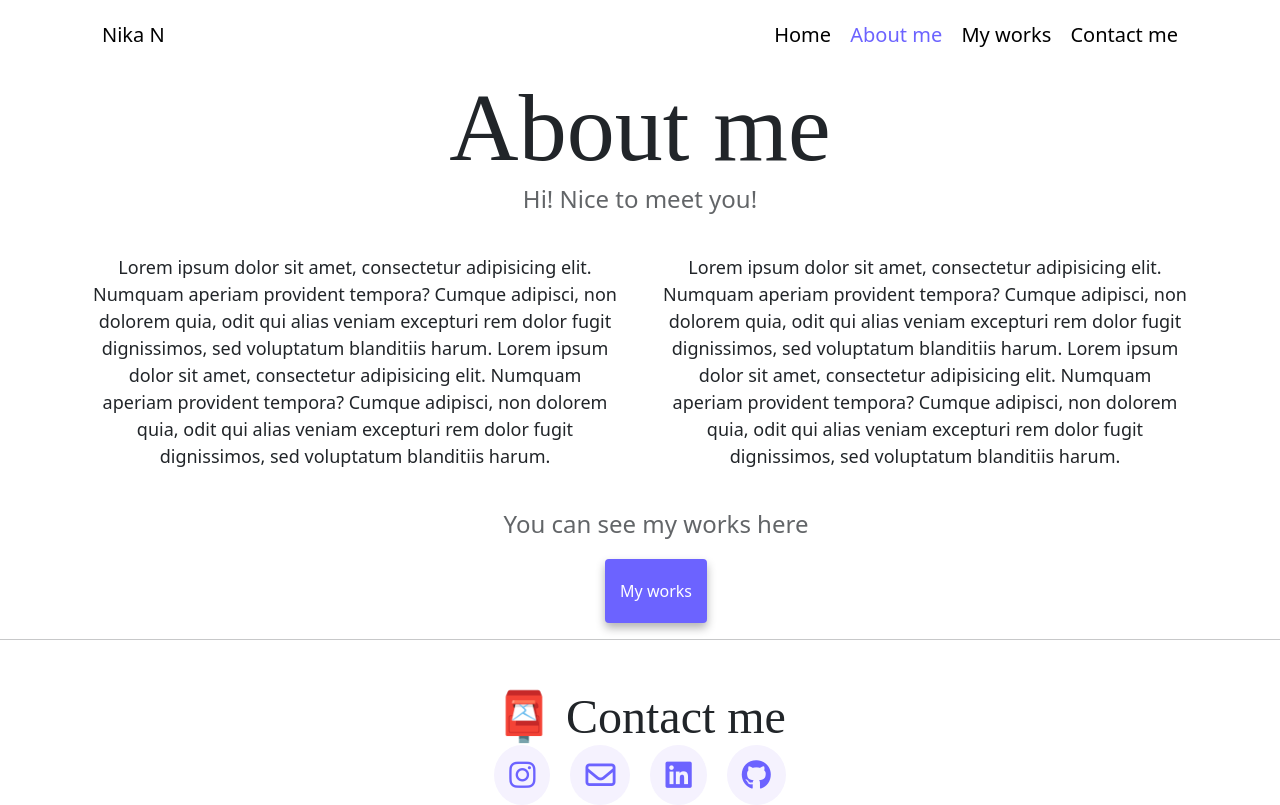
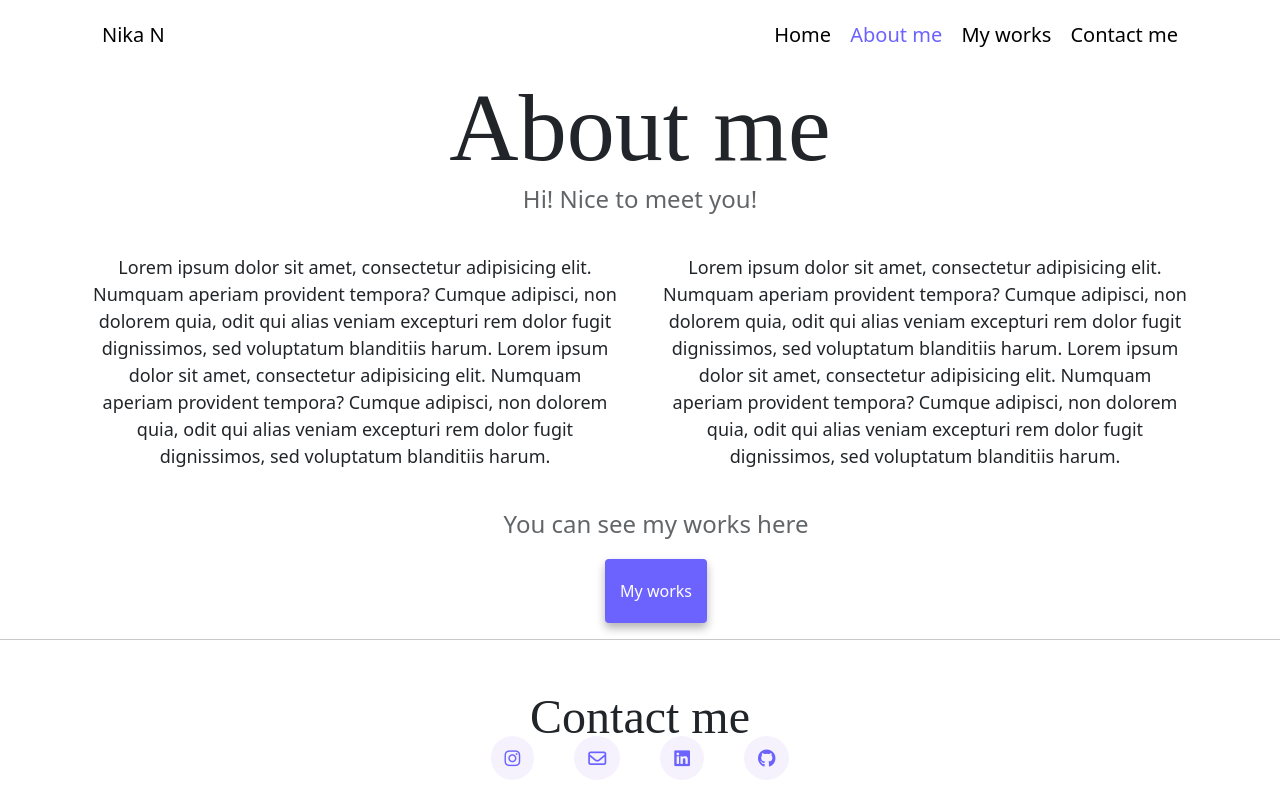
Before and after one commit to NikaN-A/Front-end-developer, a plain HTML site: page about.html in a window 1280 px wide. Drawn offline with nearby package versions, Linux system fonts and the light colour scheme.

Commit message:
icons css

```diff
--- a/about.html
+++ b/about.html
@@ -88,11 +88,11 @@
         >
       </li>
     </ul>
+    <hr />
     <footer>
-      <hr />
+      <div id="contact" class="mt-5"></div>
+      <h2 class="text-center">Contact me</h2>
 
-      <div id="contact" class="mt-5">
-        <h2 class="text-center">📮 Contact me</h2>
       <div class="allicons d-flex justify-content-center">
         <div>
           <a href="#">
@@ -109,6 +109,7 @@
             <i class="fa-brands fa-linkedin linkicon"></i>
           </a>
         </div>
+        <div>
           <a href="#">
             <i class="fa-brands fa-github giticon"></i>
           </a>
--- a/style.css
+++ b/style.css
@@ -107,19 +107,19 @@ p {
   margin: 10px;
 }
 
-.instaicon,
-.emailicon,
-.linkicon,
-.giticon {
-  margin: 0 10px;
-  font-size: 30px;
-  background-color: var(--secondary-color);
-  transition: all 100ms ease-in-out;
+footer .allicons a {
+  margin: 0 20px;
+  color: var(--primary-color);
+  background: var(--secondary-color);
+  padding: 10px 14px;
+
   border-radius: 50%;
-  padding: 15px;
-  color: #6c63ff;
+  font-size: 18px;
 }
-
+footer .allicons a:hover {
+  color: #f5f2fe;
+  background-color: #6c63ff;
+}
 .hero {
   background-color: var(--secondary-color);
   text-align: center;
@@ -128,6 +128,7 @@ p {
 .midnight {
   padding-top: 30px;
 }
+
 @media (max-width: 576px) {
   h1 {
     font-size: 48px;
```
Lines whose indentation alone changed are shown as unchanged.
